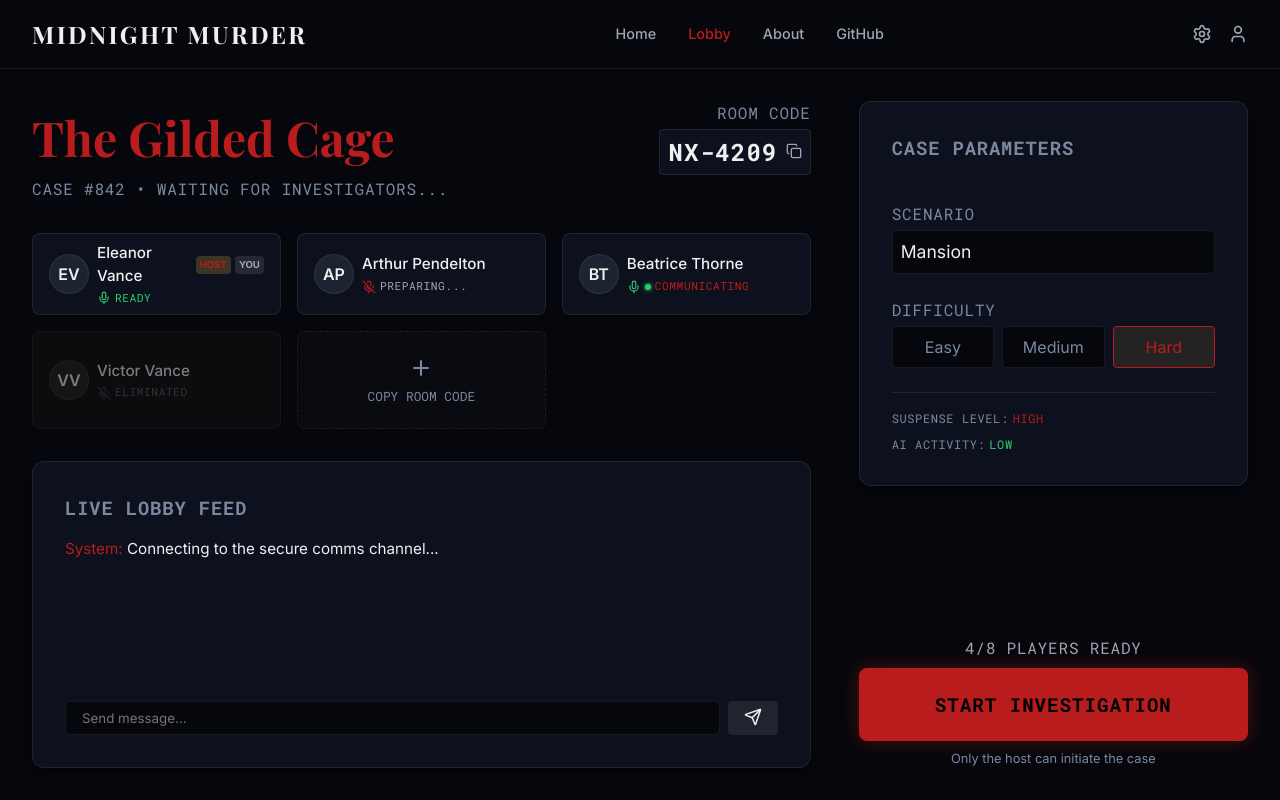
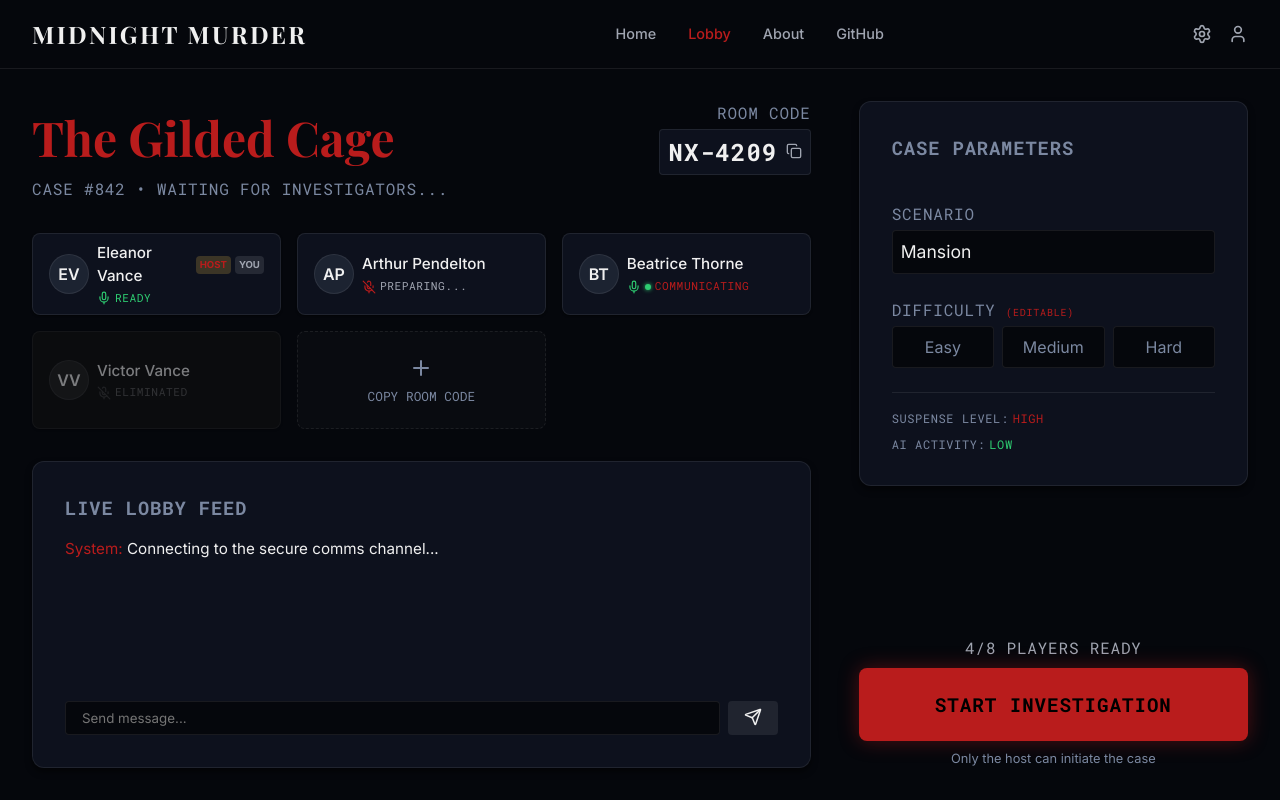
Before and after one commit to devisingh2007/codelock, a React (Vite) app in the folder frontend/: page /lobby/NX-4209 in a window 1280 px wide. Built offline with nearby package versions, Linux system fonts and the light colour scheme; no server answers; a web font is replaced by a local one.

Commit message:
feat(lobby): allow host to edit difficulty directly in the lobby before starting the game

```diff
--- a/frontend/src/pages/LobbyPage.jsx
+++ b/frontend/src/pages/LobbyPage.jsx
@@ -17,6 +17,7 @@ const LobbyPage = () => {
   const [chatInput, setChatInput] = useState('');
   const [error, setError] = useState('');
   const [starting, setStarting] = useState(false);
+  const [selectedDifficulty, setSelectedDifficulty] = useState(localStorage.getItem('difficulty') || 'medium');
 
   useEffect(() => {
     // 1. Fetch initial state
@@ -28,6 +29,10 @@ const LobbyPage = () => {
           return;
         }
         setRoomState(state);
+        if (state && state.caseInfo && state.caseInfo.difficulty) {
+          // Sync state difficulty if present
+          setSelectedDifficulty(state.caseInfo.difficulty.toLowerCase());
+        }
       } catch (err) {
         console.error(err);
         setError('Failed to load lobby state.');
@@ -116,13 +121,12 @@ const LobbyPage = () => {
     setStarting(true);
     setError('');
     try {
-      const difficulty = localStorage.getItem('difficulty') || 'medium';
       const theme = localStorage.getItem('theme') || 'mansion';
       const caseName = localStorage.getItem('caseName') || 'Case File';
 
       // Host triggers the mystery generation with case settings
       await generateMysteryForRoomCode(roomCode, {
-        difficulty,
+        difficulty: selectedDifficulty,
         locationHints: `Theme: ${theme}. Case Name: ${caseName}`
       });
     } catch (err) {
@@ -218,11 +222,20 @@ const LobbyPage = () => {
             </div>
 
             <div className={styles.paramGroup}>
-              <label className="font-mono text-muted">DIFFICULTY</label>
+              <label className="font-mono text-muted">
+                DIFFICULTY {isHost && <span style={{ color: 'var(--accent-color)', fontSize: '10px' }}>(EDITABLE)</span>}
+              </label>
               <div className={styles.pills}>
-                <div className={`${styles.pill} ${caseInfo.difficulty === 'Easy' || caseInfo.difficulty === 'Novice' ? styles.pillActive : ''}`}>Easy</div>
-                <div className={`${styles.pill} ${caseInfo.difficulty === 'Medium' ? styles.pillActive : ''}`}>Medium</div>
-                <div className={`${styles.pill} ${caseInfo.difficulty === 'Hard' || caseInfo.difficulty === 'Master' ? styles.pillActive : ''}`}>Hard</div>
+                {['Easy', 'Medium', 'Hard'].map((level) => (
+                  <div
+                    key={level}
+                    className={`${styles.pill} ${selectedDifficulty === level.toLowerCase() ? styles.pillActive : ''}`}
+                    style={isHost ? { cursor: 'pointer' } : {}}
+                    onClick={() => isHost && setSelectedDifficulty(level.toLowerCase())}
+                  >
+                    {level}
+                  </div>
+                ))}
               </div>
             </div>
 
```
